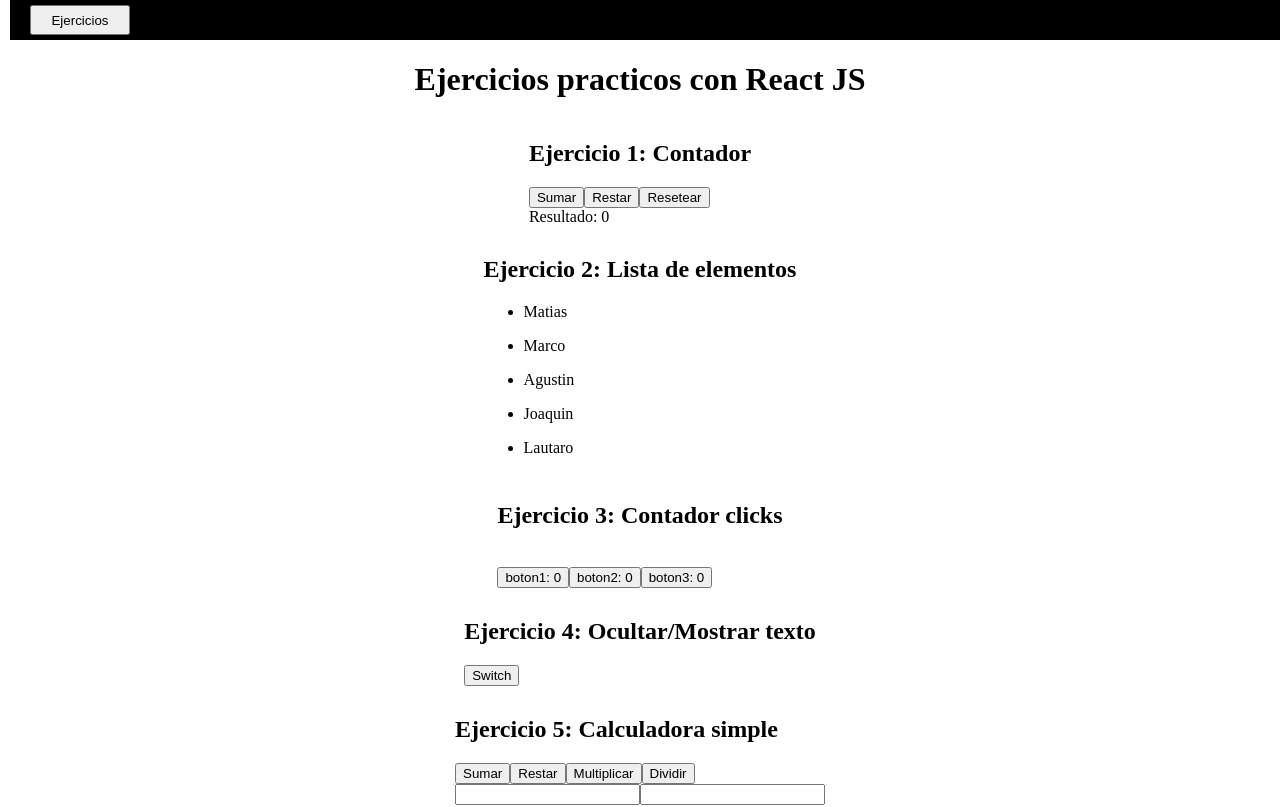
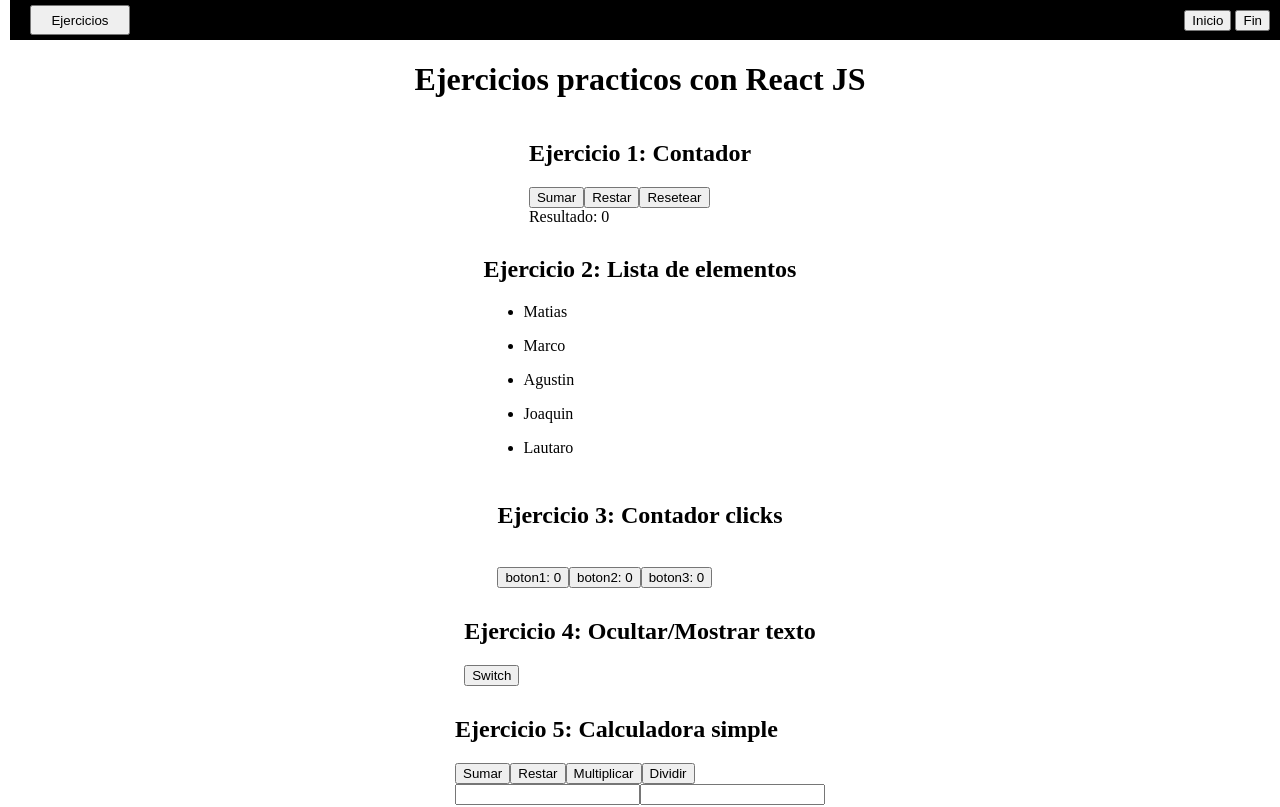
Before and after one commit to matiasmoscone1/practica-ejercicios-logica-programacion-react, a React (Vite) app: page / in a window 1280 px wide. Shown: the top 807 px of the page. Built offline with nearby package versions, Linux system fonts and the light colour scheme.

Commit message:
Mejorando codigo navbar

```diff
--- a/src/ejercicios/Navbar.jsx
+++ b/src/ejercicios/Navbar.jsx
@@ -14,20 +14,6 @@ const Navbar = () => {
             </div>
         );
     }
-
-    /*
-    const LlamaEjercicio = () => {
-        let buttons = [];
-        for(let i = 1; i <= 15; i++){
-            buttons.push(
-            <button key={i} id={`ejercicio-${i}`} onClick={() => apuntaEjercicio(i)}>Ejercicio {i}</button>
-            );
-        }
-
-        return buttons;
-    }*/
-
-
 
     const LlamaEjercicio = () => {
 
@@ -51,7 +37,7 @@ const Navbar = () => {
         let buttons = [];
         for (let i = 1; i <= 15; i++) {
             buttons.push(
-                <button key={i} onClick={() => handleClick(i)} ref={(el) => (ejercicioRefs.current[i - 1] = el)}>
+                <button key={i} id={i} onClick={() => handleClick(i)} ref={(el) => {console.log(ejercicioRefs.current);(ejercicioRefs.current[i - 1] = el)}}>
                     Ejercicio {i}
                 </button>
             );
@@ -60,18 +46,6 @@ const Navbar = () => {
         return buttons;
     };
 
-
-
-    /*
-    const apuntaEjercicio = (n) => {
-        console.log(n);
-        const ejercicio = document.getElementById(`ejercicio-${n}`);
-        // Si se encuentra el ejercicio, desplázate hasta él
-        console.log(ejercicio);
-        if (ejercicio) {
-            ejercicio.scrollIntoView({ behavior: "smooth" });
-        }
-    }*/
 
 
     const cambiaFlag = () => {
@@ -83,29 +57,17 @@ const Navbar = () => {
     }
 
     return (
-        <>
-            <div className="navbar-container">
-                <div className="btn-ejercicios-container">
-                    <button className="btn-ejercicios-navbar" onClick={cambiaFlag}>Ejercicios</button>
-                    {flag && <DespliegaNavbar />}
-                </div>
-                {/* Otro contenido del navbar */}
-            </div>
-        </>
-    );
-/*
-    return(<>
         <div className="navbar-container">
             <div className="btn-ejercicios-container">
-                <button className="btn-ejercicios-navbar" onClick={() => cambiaFlag()}>Ejercicios</button>
-                {!flag ? console.log("Flag en false") : <DespliegaNavbar />}
+                <button className="btn-ejercicios-navbar" onClick={cambiaFlag}>
+                    Ejercicios
+                </button>
+                {flag && <DespliegaNavbar />}
             </div>
+            {/* Otro contenido del navbar */}
             <Botones_Fin_Inicio />
         </div>
-
-
-    </>)
-*/
+    );
 
 
 }
```
